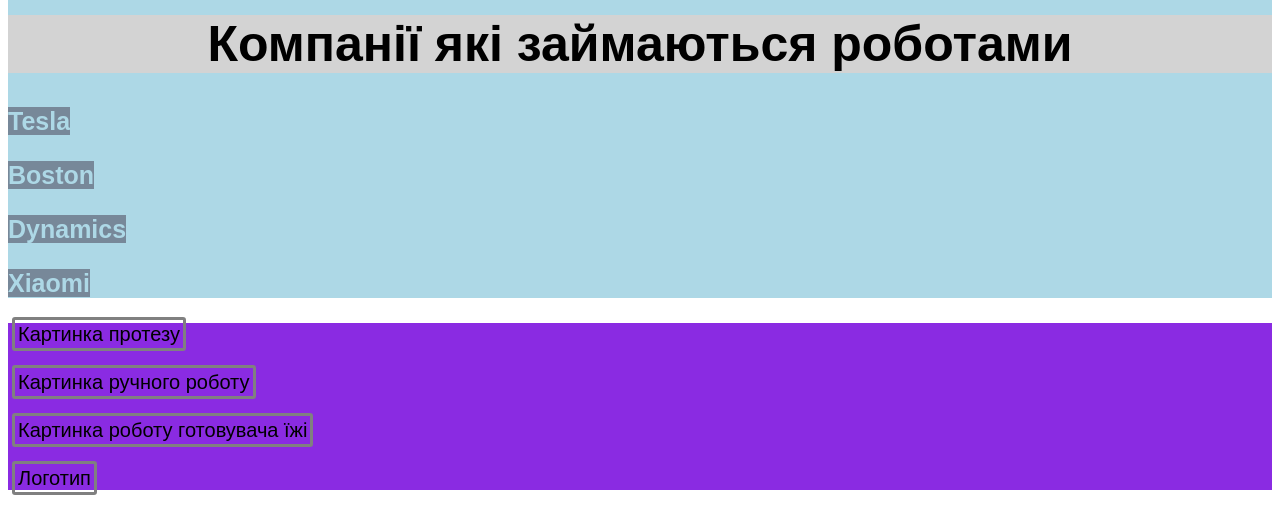
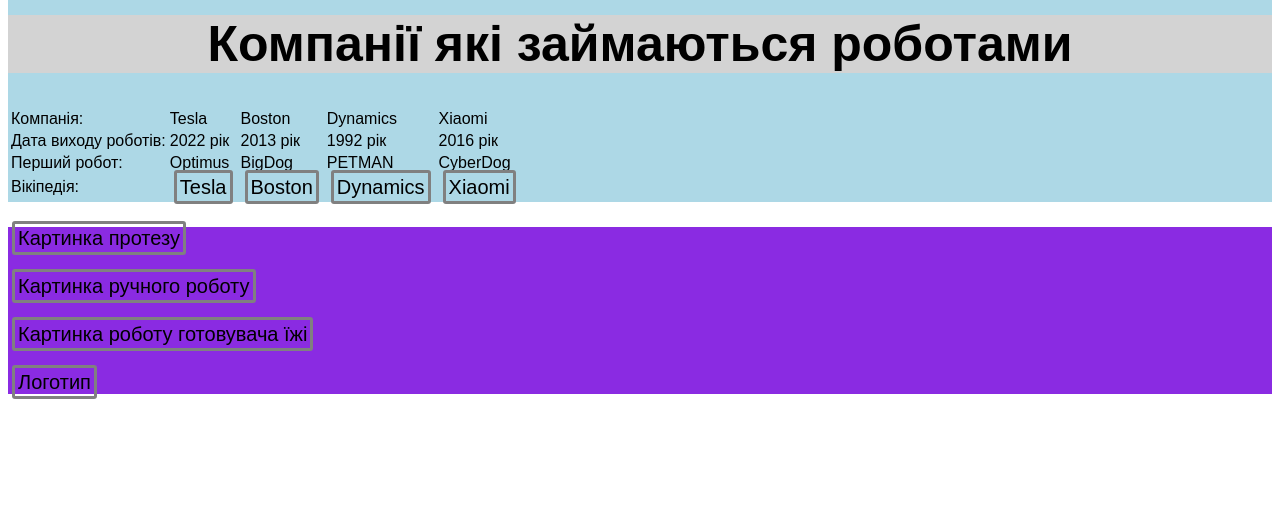
Before and after one commit to StudentLogika/website2-Gulak, a plain HTML site: page index.html in a window 1280 px wide. Shown: the part 1962-2477 px from the top of the page. After the commit the page ends 2381 px from the top, so only its background shows below. Drawn offline with Linux system fonts and the light colour scheme.

Commit message:
Update index.html

```diff
--- a/index.html
+++ b/index.html
@@ -25,15 +25,43 @@
     <p><img src="https://encrypted-tbn0.gstatic.com/images?q=tbn:ANd9GcQh9quj4Qwfh83s5Lq0J2upjeFjkzwi3a6SOQ&s"></p>
     <p><b>Це протез</b></p>
     <p><img class="img" src="https://tellus.od.ua/wp-content/uploads/Bez-imeni-4-3.png"></p>
+  <h1>Компанії які займаються роботами</h1>
+        <table>
 
-    <h1>Компанії які займаються роботами</h1>
-    <p><b>Tesla</b></p>
-    <p><b>Boston</b></p>
-    <p><b>Dynamics</b></p>
-    <p><b>Xiaomi</b></p>
+   <tr>
+    <td class="background1">Компанія: </td>
+      <td class="background1">Tesla </td>
+         <td class="background1"> Boston</td>
+        <td class="background1">Dynamics</td>
+        <td class="background1">Xiaomi</td>
+        </tr>
+        <tr>
+      <td class="background2">Дата виходу роботів: </td>
+      <td class="background2">2022 рік </td>
+         <td class="background2">2013 рік</td>
+        <td class="background2">1992 рік</td>
+        <td class="background2"> 2016 рік</td>
+        </tr>
+        <tr>
+    <td class="background3">Перший робот: </td>
+      <td class="background3">Optimus</td>
+         <td class="background3"> BigDog</td>
+        <td class="background3">PETMAN</td>
+        <td class="background3">CyberDog</td>
+        </tr>
+         <tr>
+    <td class="background4">Вікіпедія: </td>
+      <td class="background4"><a href="https://uk.wikipedia.org/wiki/Tesla">Tesla </a></td>
+         <td class="background4"><a href="https://uk.wikipedia.org/wiki/Boston_Dynamics"> Boston</a></td>
+        <td class="background4"><a href="https://uk.wikipedia.org/wiki/Boston_Dynamics">Dynamics</a></td>
+        <td class="background4"><a href="https://uk.wikipedia.org/wiki/Xiaomi">Xiaomi</a></td>
+        </tr>
+        </table>
 
     </main>
     <footer>
+
+
 <p><a href="tellus.od.ua/ru/product/protez-bedra-modulnyj/">Картинка протезу</a></p>
       <p><a href="https://pikabu.ru/story/waltr__moy_pervyiy_robot_iz_bumagi_po_risunku_6197243">Картинка ручного роботу</a> </p>
       <p><a href="https://roboticsbiz.com/intelligent-automation-in-foodservice-interview-with-miso-robotics-ceo-mike-bell/">Картинка роботу готовувача їжі</a></p>
```
